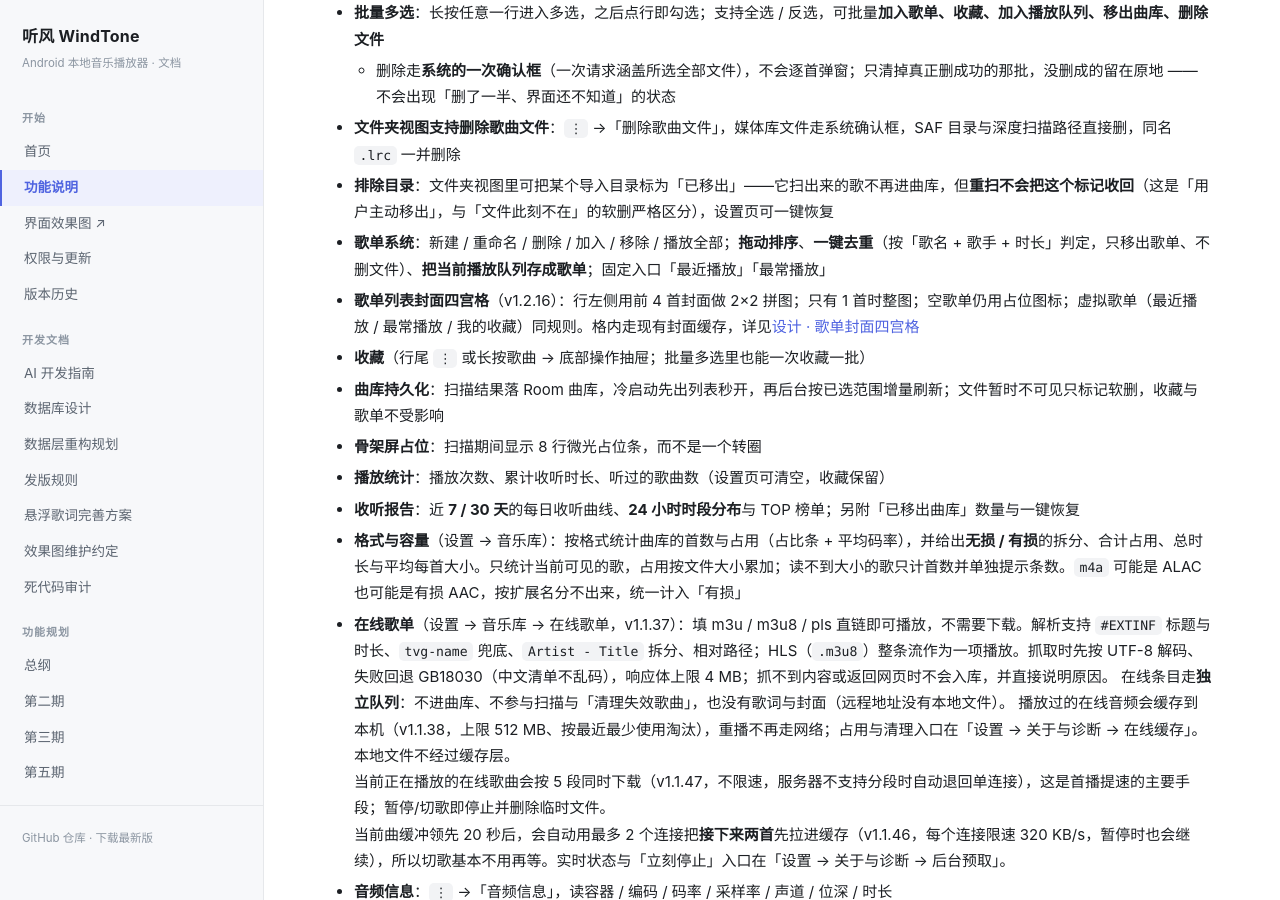
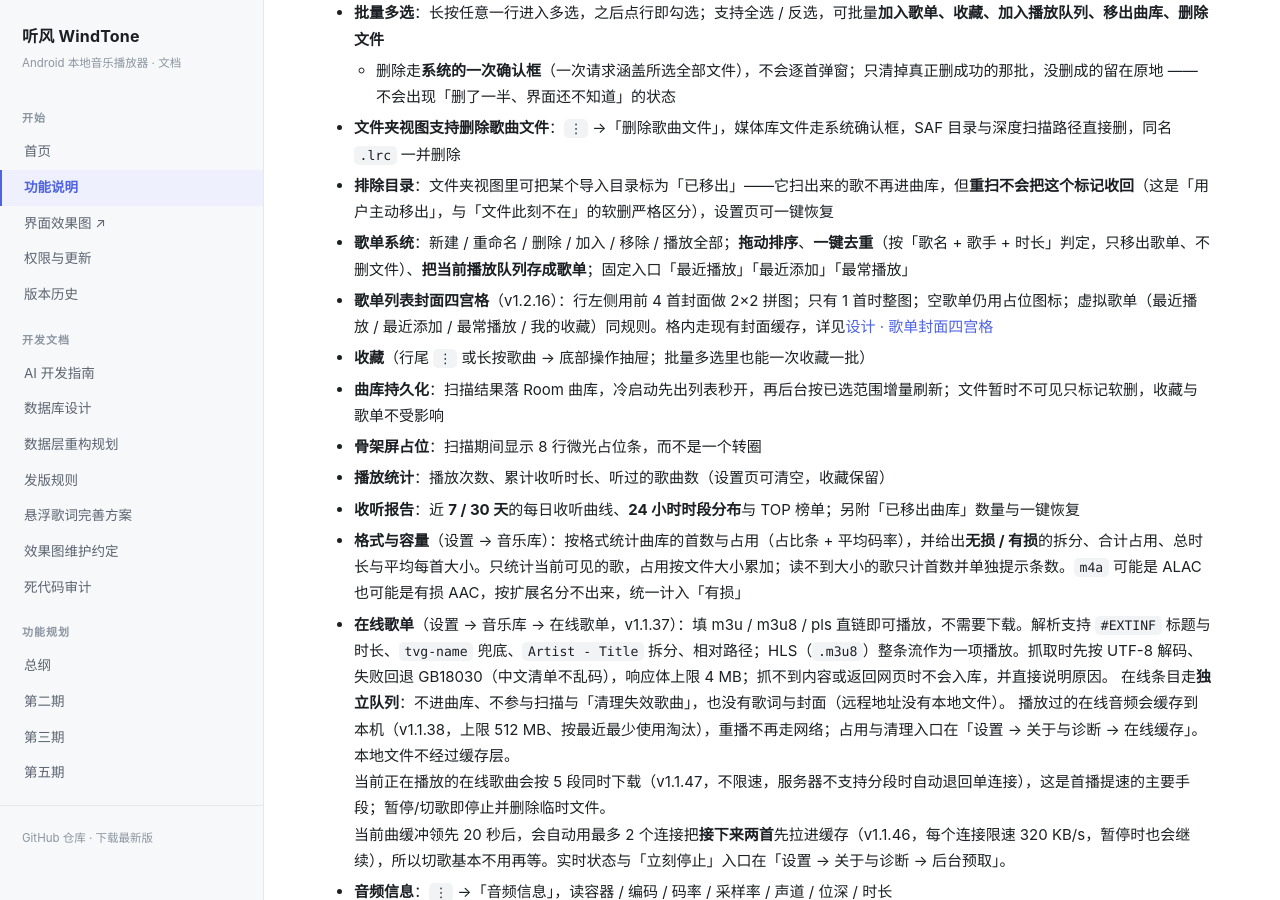
Before and after one commit to LuckyLearning/WindTone, a Jekyll site: the page built from docs/功能说明.md, in a window 1280 px wide and 900 px high, scrolled down 711 px. Built offline with Jekyll 4.4.1, drawn with Linux system fonts in a browser that asks for light colours.

Commit message:
fix(library): 删歌时同步清「最近添加」缓存；功能说明补入口
A5 跟进：applyRemovedFromMemory 过滤 extraRecentlyAdded；功能说明固定入口补「最近添加」。

```diff
--- a/docs/功能说明.md
+++ b/docs/功能说明.md
@@ -23,8 +23,8 @@
   - 删除走**系统的一次确认框**（一次请求涵盖所选全部文件），不会逐首弹窗；只清掉真正删成功的那批，没删成的留在原地 —— 不会出现「删了一半、界面还不知道」的状态
 - **文件夹视图支持删除歌曲文件**：`⋮` →「删除歌曲文件」，媒体库文件走系统确认框，SAF 目录与深度扫描路径直接删，同名 `.lrc` 一并删除
 - **排除目录**：文件夹视图里可把某个导入目录标为「已移出」——它扫出来的歌不再进曲库，但**重扫不会把这个标记收回**（这是「用户主动移出」，与「文件此刻不在」的软删严格区分），设置页可一键恢复
-- **歌单系统**：新建 / 重命名 / 删除 / 加入 / 移除 / 播放全部；**拖动排序**、**一键去重**（按「歌名 + 歌手 + 时长」判定，只移出歌单、不删文件）、**把当前播放队列存成歌单**；固定入口「最近播放」「最常播放」
-- **歌单列表封面四宫格**（v1.2.16）：行左侧用前 4 首封面做 2×2 拼图；只有 1 首时整图；空歌单仍用占位图标；虚拟歌单（最近播放 / 最常播放 / 我的收藏）同规则。格内走现有封面缓存，详见[设计 · 歌单封面四宫格](设计-歌单封面四宫格.html)
+- **歌单系统**：新建 / 重命名 / 删除 / 加入 / 移除 / 播放全部；**拖动排序**、**一键去重**（按「歌名 + 歌手 + 时长」判定，只移出歌单、不删文件）、**把当前播放队列存成歌单**；固定入口「最近播放」「最近添加」「最常播放」
+- **歌单列表封面四宫格**（v1.2.16）：行左侧用前 4 首封面做 2×2 拼图；只有 1 首时整图；空歌单仍用占位图标；虚拟歌单（最近播放 / 最近添加 / 最常播放 / 我的收藏）同规则。格内走现有封面缓存，详见[设计 · 歌单封面四宫格](设计-歌单封面四宫格.html)
 - **收藏**（行尾 `⋮` 或长按歌曲 → 底部操作抽屉；批量多选里也能一次收藏一批）
 - **曲库持久化**：扫描结果落 Room 曲库，冷启动先出列表秒开，再后台按已选范围增量刷新；文件暂时不可见只标记软删，收藏与歌单不受影响
 - **骨架屏占位**：扫描期间显示 8 行微光占位条，而不是一个转圈
```
Also changed, not shown: 1 other file.
